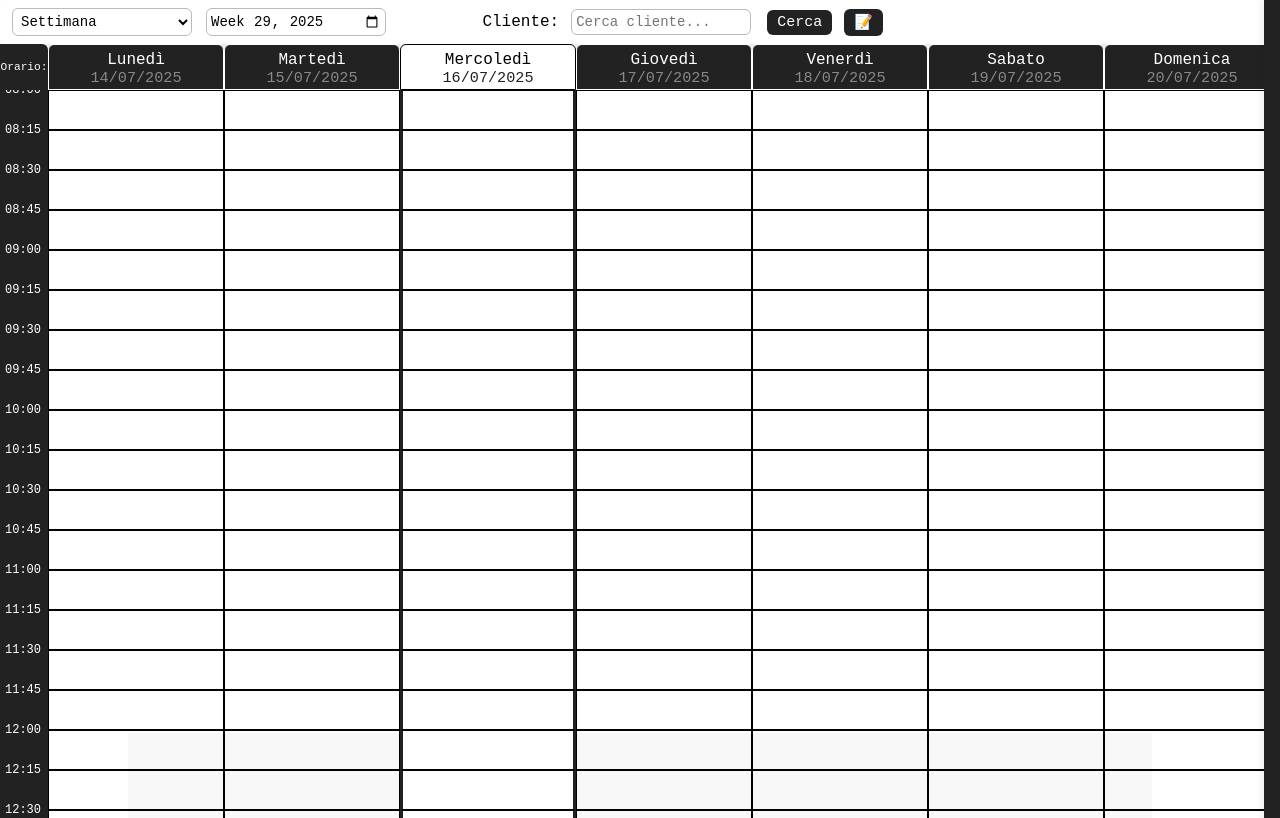
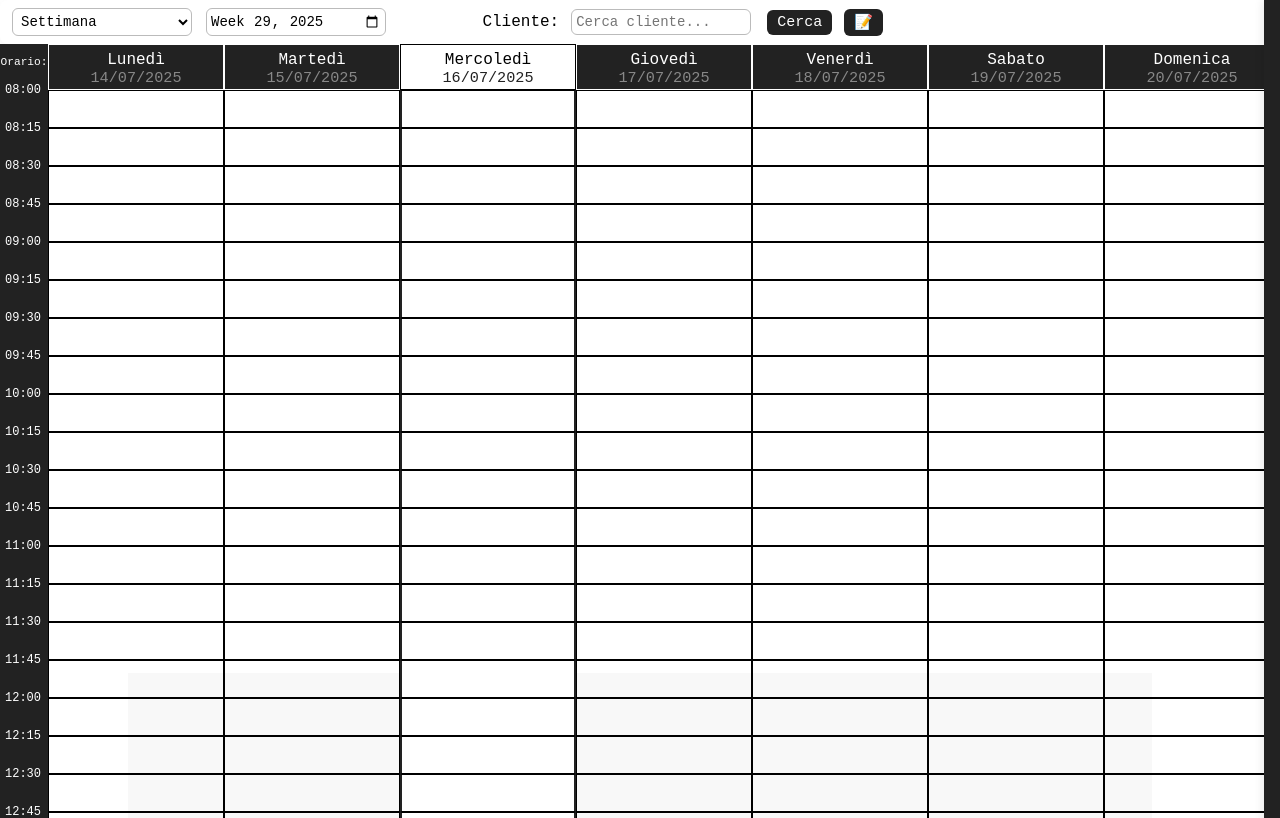
Before and after one commit to lmichael1996/agenda, a PHP site: page /public/dashboard.php in a window 1280 px wide. Shown: the top 818 px of the page. Run offline with PHP 8.4, Linux system fonts and the light colour scheme.

Commit message:
update structure

```diff
--- a/public/dashboard.php
+++ b/public/dashboard.php
@@ -41,10 +41,9 @@ for ($h = 8; $h <= 22; $h++) {
 <body>
 
     <div id="sidebar" class="sidebar sidebar-hover">
-        <a href="#">Dashboard</a>
-        <a href="#">Profilo</a>
-        <a href="#">Impostazioni</a>
-        <a href="#">Logout</a>
+        <a href="#">Servizi</a>
+        <a href="#">Utenti</a>
+        <a href="#">Orario</a>
     </div>
 
     <div class="dashboard-controls">
--- a/public/style/week-calendar-style.css
+++ b/public/style/week-calendar-style.css
@@ -86,7 +86,6 @@ body {
     width: 100vw;
     left: 0;
     top: 0;
-    background: #eee;
     border-radius: 6px 6px 0 0;
     position: sticky;
     z-index: 10;
@@ -100,9 +99,8 @@ body {
     display: flex;
     align-items: center;
     justify-content: center;
-    height: 100%;
+    height: 80%;
     text-align: center;
-    border-radius: 0 6px 0 0;
 }
 
 .header-day {
@@ -113,7 +111,6 @@ body {
     background: #222;
     color: #fff;
     padding: 6px 2px 2px 2px;
-    border-radius: 6px 6px 0 0;
 }
 
 .header-day.today {
@@ -149,13 +146,13 @@ body {
     padding: 2px 2px 0 0;
     box-sizing: border-box;
     height: 40px;
+    margin-top: -9px;
 }
 
 .hour-label-time {
     display: block;
     width: 100%;
     text-align: center;
-    margin-top: -9px;
 }
 
 .day {
@@ -167,7 +164,7 @@ body {
 }
 
 .day.today {
-    border-left: 3px solid #222;
-    border-right: 3px solid #222;
+    border-left: 2px solid #222;
+    border-right: 2px solid #222;
     background: #ffffff;
 }
```
